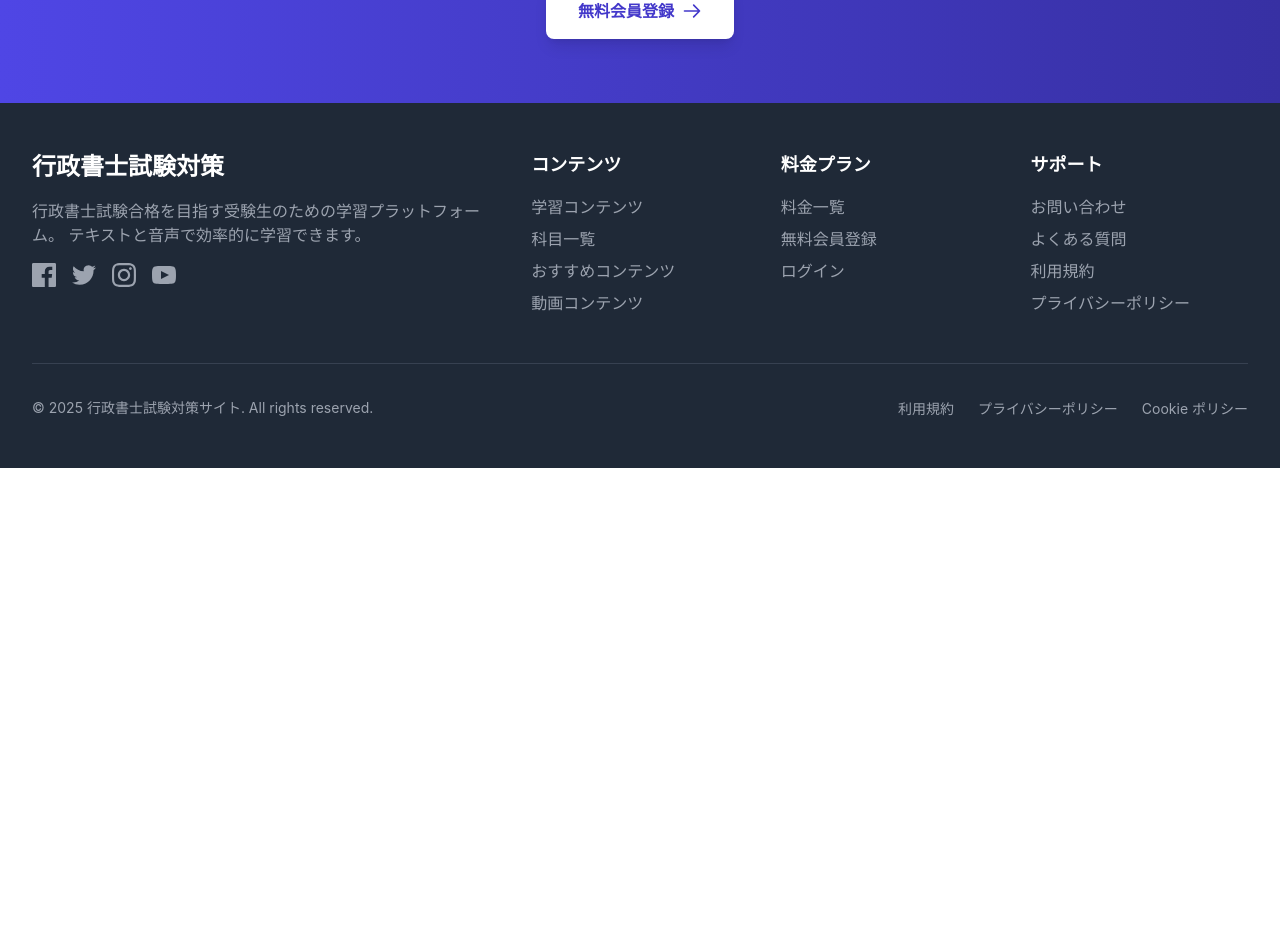
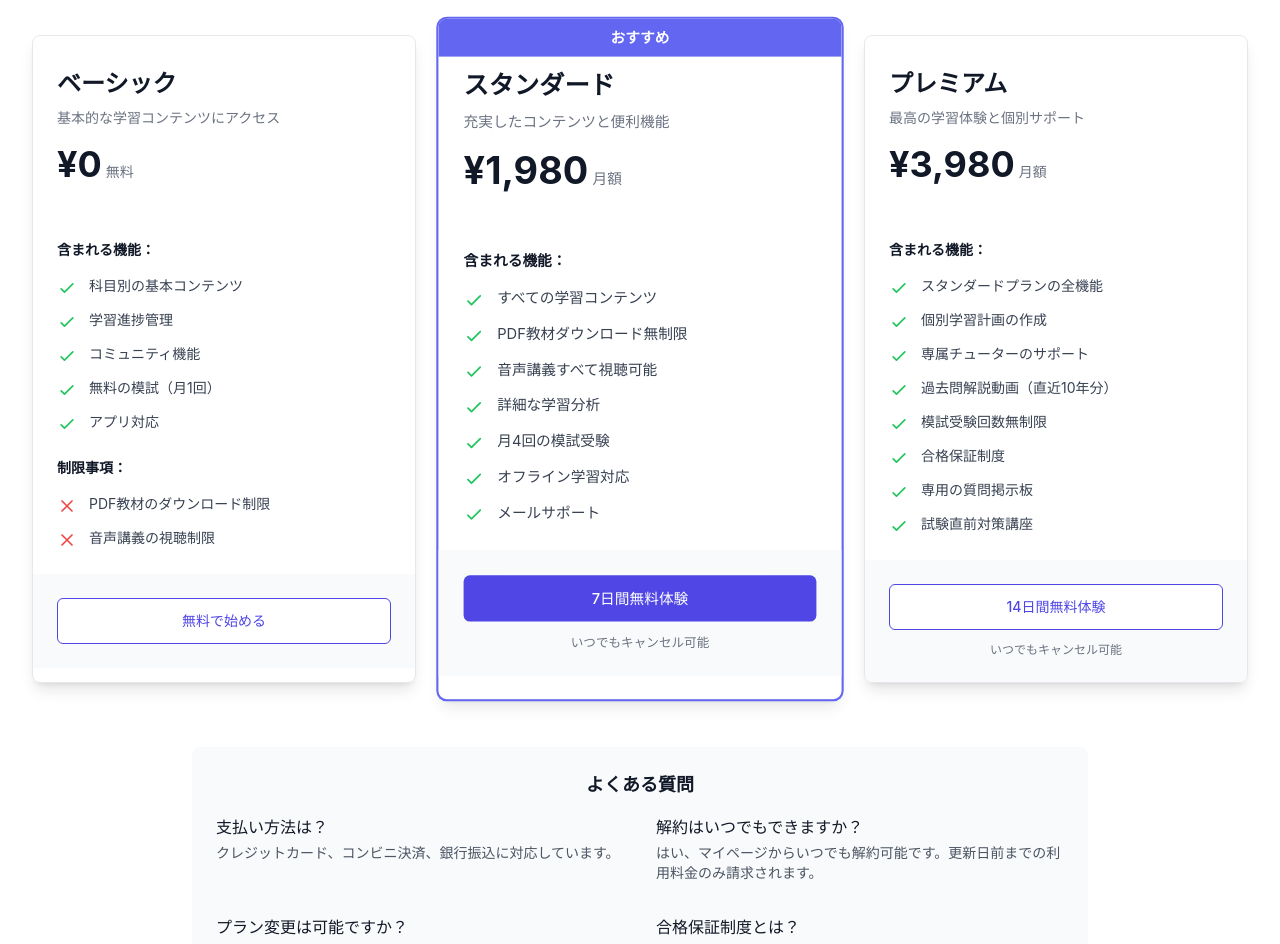
Before and after one commit to kozuki1126/gyoseishoshi-learning, a Next.js app: page / in a window 1280 px wide. Shown: the part 5241-6185 px from the top of the page. Before the commit the page ends 5709 px from the top, so only its background shows below. Built offline with nearby package versions, Linux system fonts and the light colour scheme.

Commit message:
Add PricingSection component

```diff
--- /dev/null
+++ b/src/components/PricingSection.js
@@ -0,0 +1,218 @@
+import React from 'react';
+import Link from 'next/link';
+
+export default function PricingSection() {
+  const plans = [
+    {
+      name: 'ベーシック',
+      price: '¥0',
+      period: '無料',
+      description: '基本的な学習コンテンツにアクセス',
+      features: [
+        '科目別の基本コンテンツ',
+        '学習進捗管理',
+        'コミュニティ機能',
+        '無料の模試（月1回）',
+        'アプリ対応',
+      ],
+      limitations: [
+        'PDF教材のダウンロード制限',
+        '音声講義の視聴制限'
+      ],
+      buttonText: '無料で始める',
+      highlighted: false,
+      color: 'indigo'
+    },
+    {
+      name: 'スタンダード',
+      price: '¥1,980',
+      period: '月額',
+      description: '充実したコンテンツと便利機能',
+      features: [
+        'すべての学習コンテンツ',
+        'PDF教材ダウンロード無制限',
+        '音声講義すべて視聴可能',
+        '詳細な学習分析',
+        '月4回の模試受験',
+        'オフライン学習対応',
+        'メールサポート'
+      ],
+      limitations: [],
+      buttonText: '7日間無料体験',
+      highlighted: true,
+      color: 'indigo'
+    },
+    {
+      name: 'プレミアム',
+      price: '¥3,980',
+      period: '月額',
+      description: '最高の学習体験と個別サポート',
+      features: [
+        'スタンダードプランの全機能',
+        '個別学習計画の作成',
+        '専属チューターのサポート',
+        '過去問解説動画（直近10年分）',
+        '模試受験回数無制限',
+        '合格保証制度',
+        '専用の質問掲示板',
+        '試験直前対策講座'
+      ],
+      limitations: [],
+      buttonText: '14日間無料体験',
+      highlighted: false,
+      color: 'indigo'
+    }
+  ];
+
+  return (
+    <section id="pricing" className="py-16 bg-white">
+      <div className="container mx-auto px-4 sm:px-6 lg:px-8">
+        <div className="text-center mb-12">
+          <h2 className="text-3xl sm:text-4xl font-bold text-gray-900 mb-4">
+            あなたに最適な料金プラン
+          </h2>
+          <p className="text-xl text-gray-600 max-w-3xl mx-auto">
+            学習の進度や目標に合わせて選べる3つのプラン。
+            すべてのプランで高品質な学習コンテンツをご利用いただけます。
+          </p>
+          <div className="mt-6 flex justify-center space-x-4">
+            <span className="text-sm text-gray-500">✓ いつでもプラン変更可能</span>
+            <span className="text-sm text-gray-500">✓ 自動更新なし</span>
+            <span className="text-sm text-gray-500">✓ クレジットカード・コンビニ決済対応</span>
+          </div>
+        </div>
+
+        <div className="grid grid-cols-1 md:grid-cols-3 gap-8 max-w-7xl mx-auto">
+          {plans.map((plan) => (
+            <div
+              key={plan.name}
+              className={`relative rounded-lg shadow-lg overflow-hidden ${
+                plan.highlighted
+                  ? 'ring-2 ring-indigo-500 transform scale-105 z-10'
+                  : 'border border-gray-200'
+              }`}
+            >
+              {plan.highlighted && (
+                <div className="absolute top-0 left-0 w-full bg-indigo-500 text-white text-center py-2 text-sm font-semibold">
+                  おすすめ
+                </div>
+              )}
+
+              <div className={`px-6 py-8 ${plan.highlighted ? 'pt-12' : ''}`}>
+                <h3 className="text-2xl font-bold text-gray-900">{plan.name}</h3>
+                <p className="mt-2 text-sm text-gray-500">{plan.description}</p>
+                <div className="mt-4">
+                  <span className="text-4xl font-bold text-gray-900">{plan.price}</span>
+                  <span className="text-sm font-medium text-gray-500 ml-1">{plan.period}</span>
+                </div>
+              </div>
+
+              <div className="px-6 py-6">
+                <h4 className="text-sm font-semibold text-gray-900 mb-4">含まれる機能：</h4>
+                <ul className="space-y-3">
+                  {plan.features.map((feature) => (
+                    <li key={feature} className="flex items-start">
+                      <svg
+                        className="flex-shrink-0 w-5 h-5 text-green-500 mt-0.5"
+                        fill="none"
+                        viewBox="0 0 24 24"
+                        stroke="currentColor"
+                      >
+                        <path
+                          strokeLinecap="round"
+                          strokeLinejoin="round"
+                          strokeWidth={2}
+                          d="M5 13l4 4L19 7"
+                        />
+                      </svg>
+                      <span className="ml-3 text-sm text-gray-700">{feature}</span>
+                    </li>
+                  ))}
+                </ul>
+
+                {plan.limitations.length > 0 && (
+                  <div className="mt-6">
+                    <h4 className="text-sm font-semibold text-gray-900 mb-4">制限事項：</h4>
+                    <ul className="space-y-3">
+                      {plan.limitations.map((limitation) => (
+                        <li key={limitation} className="flex items-start">
+                          <svg
+                            className="flex-shrink-0 w-5 h-5 text-red-500 mt-0.5"
+                            fill="none"
+                            viewBox="0 0 24 24"
+                            stroke="currentColor"
+                          >
+                            <path
+                              strokeLinecap="round"
+                              strokeLinejoin="round"
+                              strokeWidth={2}
+                              d="M6 18L18 6M6 6l12 12"
+                            />
+                          </svg>
+                          <span className="ml-3 text-sm text-gray-700">{limitation}</span>
+                        </li>
+                      ))}
+                    </ul>
+                  </div>
+                )}
+              </div>
+
+              <div className="px-6 py-6 bg-gray-50">
+                <Link
+                  href="/register"
+                  className={`block w-full text-center py-3 px-4 rounded-md text-sm font-medium transition-colors ${
+                    plan.highlighted
+                      ? 'bg-indigo-600 text-white hover:bg-indigo-700'
+                      : 'bg-white text-indigo-600 border border-indigo-600 hover:bg-indigo-50'
+                  }`}
+                >
+                  {plan.buttonText}
+                </Link>
+                {plan.price !== '¥0' && (
+                  <p className="mt-3 text-xs text-center text-gray-500">
+                    いつでもキャンセル可能
+                  </p>
+                )}
+              </div>
+            </div>
+          ))}
+        </div>
+
+        {/* 料金に関する追加情報 */}
+        <div className="mt-16 max-w-4xl mx-auto">
+          <div className="bg-gray-50 rounded-lg p-6">
+            <h3 className="text-lg font-semibold text-gray-900 mb-4 text-center">
+              よくある質問
+            </h3>
+            <div className="grid md:grid-cols-2 gap-8">
+              <div>
+                <h4 className="font-medium text-gray-900">支払い方法は？</h4>
+                <p className="mt-1 text-sm text-gray-600">
+                  クレジットカード、コンビニ決済、銀行振込に対応しています。
+                </p>
+              </div>
+              <div>
+                <h4 className="font-medium text-gray-900">解約はいつでもできますか？</h4>
+                <p className="mt-1 text-sm text-gray-600">
+                  はい、マイページからいつでも解約可能です。更新日前までの利用料金のみ請求されます。
+                </p>
+              </div>
+              <div>
+                <h4 className="font-medium text-gray-900">プラン変更は可能ですか？</h4>
+                <p className="mt-1 text-sm text-gray-600">
+                  はい、いつでもプランの変更が可能です。差額は次回請求時に調整されます。
+                </p>
+              </div>
+              <div>
+                <h4 className="font-medium text-gray-900">合格保証制度とは？</h4>
+                <p className="mt-1 text-sm text-gray-600">
+                  プレミアムプランで指定条件を満たしていれば、不合格時に翌年の受験まで無料でサポートを継続します。
+                </p>
+              </div>
+            </div>
+          </div>
+        </div>
+      </div>
+    </section>
+  );
+}
```
